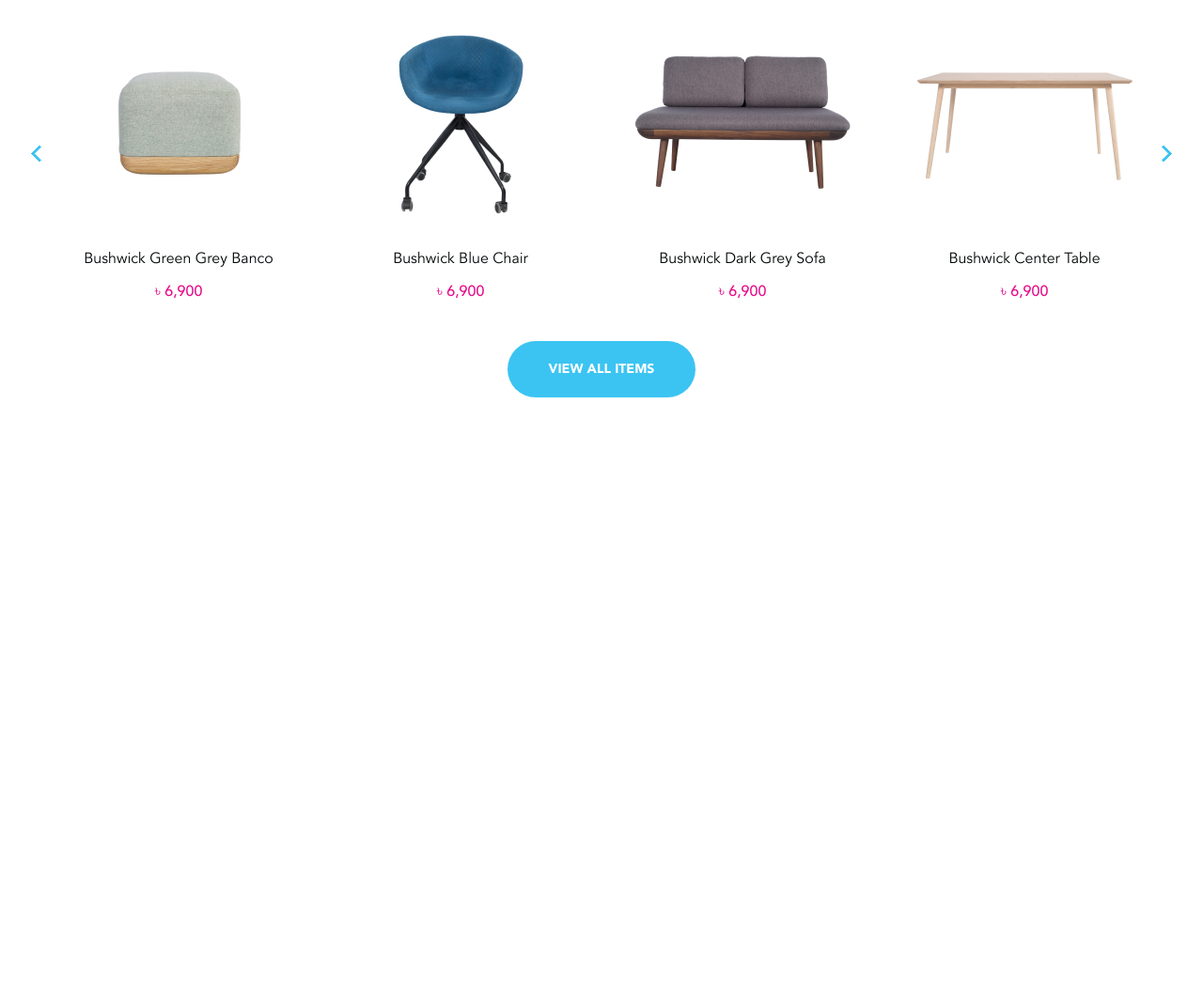
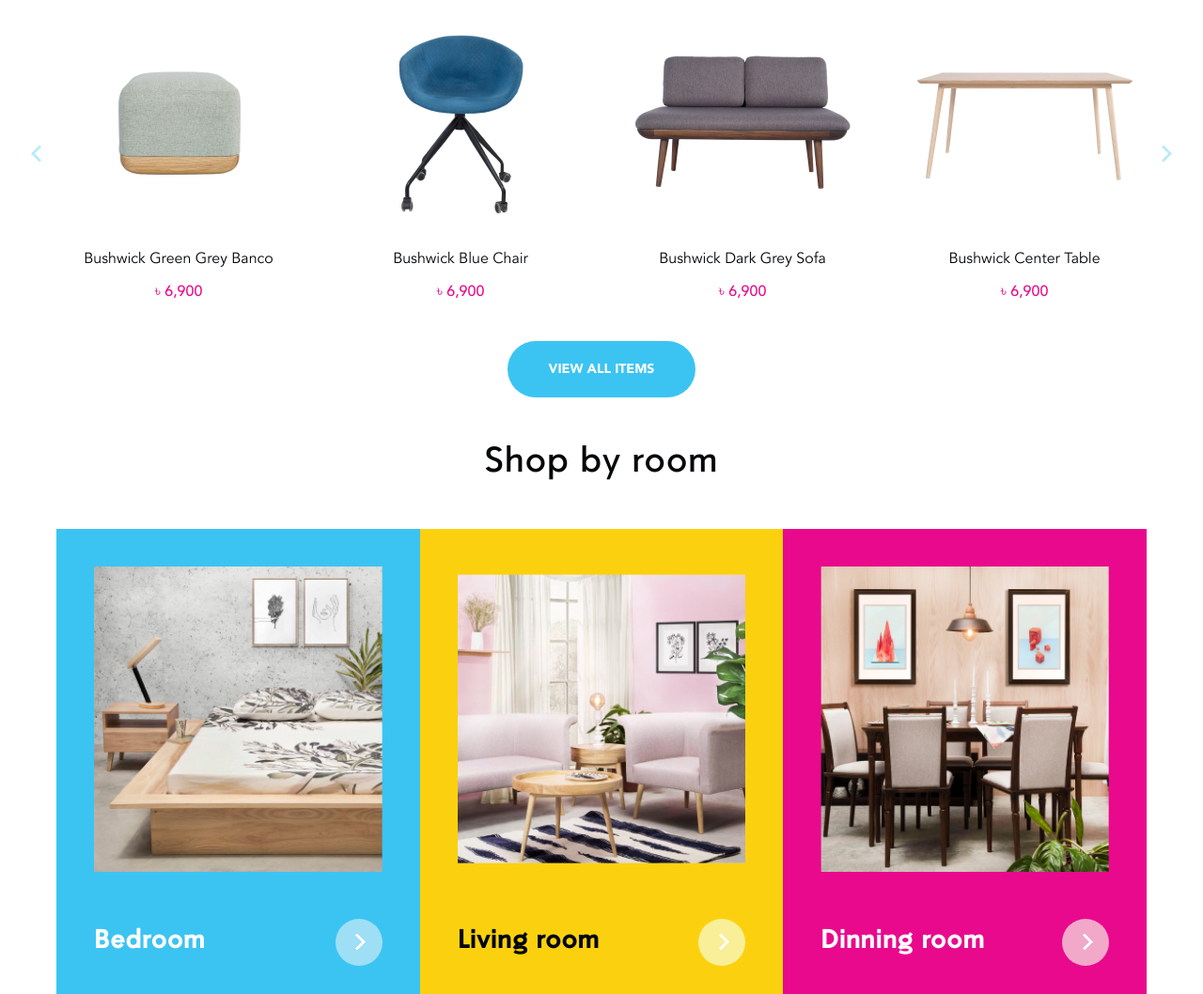
Before and after one commit to Halo-Lab/boilerplate-sass-webpack, a website built with webpack: page src/index.html in a window 1280 px wide. Shown: the part 858-1916 px from the top of the page at 94% size. Before the commit the page ends 1281 px from the top, so only its background shows below. Built offline with nearby package versions, Linux system fonts and the light colour scheme.

Commit message:
Add Shop by room section

```diff
--- a/src/index.html
+++ b/src/index.html
@@ -162,40 +162,51 @@
             <div class="arrival-slider swiper-container">
               <div class="swiper-wrapper">
                 <div class="card swiper-slide">
+                  <a href="/" class="card__link">
                     <div class="card__image">
                       <img src="/public/images/products/banco.jpg" alt="banco image" />
                     </div>
                     <div class="card__body">
-                    <div class="card__title" data-translate="products.BushwickGreenGreyBanco"></div>
+                      <div
+                        class="card__title"
+                        data-translate="products.bushwickGreenGreyBanco"
+                      ></div>
                       <div class="card__price">৳ 6,900</div>
                     </div>
+                  </a>
                 </div>
                 <div class="card swiper-slide">
+                  <a href="/" class="card__link">
                     <div class="card__image">
                       <img src="/public/images/products/chair.jpg" alt="banco image" />
                     </div>
                     <div class="card__body">
-                    <div class="card__title" data-translate="products.BushwickBlueChair"></div>
+                      <div class="card__title" data-translate="products.bushwickBlueChair"></div>
                       <div class="card__price">৳ 6,900</div>
                     </div>
+                  </a>
                 </div>
                 <div class="card swiper-slide">
+                  <a href="/" class="card__link">
                     <div class="card__image">
                       <img src="/public/images/products/sofa.jpg" alt="banco image" />
                     </div>
                     <div class="card__body">
-                    <div class="card__title" data-translate="products.BushwickDarkGreySofa"></div>
+                      <div class="card__title" data-translate="products.bushwickDarkGreySofa"></div>
                       <div class="card__price">৳ 6,900</div>
                     </div>
+                  </a>
                 </div>
                 <div class="card swiper-slide">
+                  <a href="/" class="card__link">
                     <div class="card__image">
                       <img src="/public/images/products/table.jpg" alt="banco image" />
                     </div>
                     <div class="card__body">
-                    <div class="card__title" data-translate="products.BushwickCenterTable"></div>
+                      <div class="card__title" data-translate="products.bushwickCenterTable"></div>
                       <div class="card__price">৳ 6,900</div>
                     </div>
+                  </a>
                 </div>
               </div>
               <div class="arrival-slider-button swiper-button-prev"></div>
@@ -211,6 +222,61 @@
           </div>
         </div>
       </section>
+      <section class="section-shop-by-room">
+        <div class="container">
+          <div class="section-title" data-translate="shopByRoomTitle"></div>
+          <div class="shop-by-room-slider-wrap">
+            <div class="shop-by-room-slider swiper-container">
+              <div class="swiper-wrapper">
+                <div class="swiper-slide">
+                  <a href="/" class="card card--blue card__link">
+                    <div class="card__image">
+                      <img
+                        src="/public/images/categories/bedroom-category-image.jpg"
+                        alt="bedroom category image"
+                      />
+                    </div>
+                    <div class="card__body">
+                      <h4 class="card__title" data-translate="categories.bedroom"></h4>
+                      <div class="card__arrow"></div>
+                    </div>
+                  </a>
+                </div>
+
+                <div class="swiper-slide">
+                  <a href="/" class="card__link card card--yellow">
+                    <div class="card__image">
+                      <img
+                        src="/public/images/categories/living-room-category-image.jpg"
+                        alt="bedroom category image"
+                      />
+                    </div>
+                    <div class="card__body">
+                      <h4 class="card__title" data-translate="categories.livingRoom"></h4>
+                      <div class="card__arrow"></div>
+                    </div>
+                  </a>
+                </div>
+
+                <div class="swiper-slide">
+                  <a href="/" class="card__link card card--pink">
+                    <div class="card__image">
+                      <img
+                        src="/public/images/categories/dinning-room-category-image.jpg"
+                        alt="bedroom category image"
+                      />
+                    </div>
+                    <div class="card__body">
+                      <h4 class="card__title" data-translate="categories.dinningRoom"></h4>
+                      <div class="card__arrow"></div>
+                    </div>
+                  </a>
+                </div>
+              </div>
+            </div>
+          </div>
+        </div>
+      </section>
     </div>
   </body>
 </html>
--- a/src/locales/en/translation.json
+++ b/src/locales/en/translation.json
@@ -25,10 +25,16 @@
   },
   "newArrivalTitle": "New arrival",
   "products": {
-    "BushwickGreenGreyBanco": "Bushwick Green Grey Banco",
-    "BushwickBlueChair": "Bushwick Blue Chair",
-    "BushwickDarkGreySofa": "Bushwick Dark Grey Sofa",
-    "BushwickCenterTable": "Bushwick Center Table"
+    "bushwickGreenGreyBanco": "Bushwick Green Grey Banco",
+    "bushwickBlueChair": "Bushwick Blue Chair",
+    "bushwickDarkGreySofa": "Bushwick Dark Grey Sofa",
+    "bushwickCenterTable": "Bushwick Center Table"
   },
-  "viewAllItemsButton": "view all items"
+  "viewAllItemsButton": "view all items",
+  "categories": {
+    "bedroom": "Bedroom",
+    "livingRoom": "Living room",
+    "dinningRoom": "Dinning room"
+  },
+  "shopByRoomTitle": "Shop by room"
 }
--- a/src/scripts/components/slider.js
+++ b/src/scripts/components/slider.js
@@ -43,4 +43,30 @@ const initNewArrivalSlider = () => {
   });
 };
 
-export { initHeroSlider, initNewArrivalSlider };
+const initShopByRoomSlider = () => {
+  return new Swiper('.shop-by-room-slider', {
+    loop: false,
+    slidesPerView: 3,
+    spaceBetween: 0,
+    breakpoints: {
+      320: {
+        slidesPerView: 1.25
+      },
+      576: {
+        slidesPerView: 2.25,
+        allowTouchMove: true
+      },
+      768: {
+        slidesPerView: 3,
+        allowTouchMove: false
+      }
+    },
+
+    navigation: {
+      nextEl: '.arrival-slider .swiper-button-next',
+      prevEl: '.arrival-slider .swiper-button-prev'
+    }
+  });
+};
+
+export { initHeroSlider, initNewArrivalSlider, initShopByRoomSlider };
--- a/src/scripts/index.js
+++ b/src/scripts/index.js
@@ -1,7 +1,7 @@
 import '../styles/index.scss';
 import i18next from 'i18next';
 import enContent from '../locales/en/translation.json';
-import { initHeroSlider, initNewArrivalSlider } from './components/slider';
+import { initHeroSlider, initNewArrivalSlider, initShopByRoomSlider } from './components/slider';
 
 function updateContent() {
   let element;
@@ -26,3 +26,4 @@ i18next
 
 initHeroSlider();
 initNewArrivalSlider();
+initShopByRoomSlider();
--- a/src/styles/_variables.scss
+++ b/src/styles/_variables.scss
@@ -4,6 +4,7 @@ $color-black: #000000;
 $color-white: #ffffff;
 $color-dark-black: #030708;
 $body-color: $color-dark-black;
+$color-light-pink: #f2a8c9;
 $color-pink: #e9098d;
 $color-lighter-pink: #f60e97;
 $color-medium-pink: #e70f8b;
@@ -14,10 +15,13 @@ $color-medium-blue: #4ecaf3;
 $color-dark-blue: #3bc4f2;
 $color-extra-dark-blue: #0d83a1;
 $color-yellow: #f9d20b;
+$color-yellow-second: #fbd10f;
+$color-light-yellow: #f9ef98;
+$color-dark-yellow: #cdaa2c;
 
 // fonts
 
-$font-title: 'Paloseco';
+$font-title: 'Paloseco', sans-serif;
 
 //grid breakpoints
 
--- a/src/styles/components/_section-arrival.scss
+++ b/src/styles/components/_section-arrival.scss
@@ -1,10 +1,16 @@
 .section-arrival {
-  padding-top: 50px;
+  margin-top: 50px;
   display: flex;
   justify-content: center;
 
   @include media-breakpoint-down(sm) {
-    padding-top: 30px;
+    margin-top: 30px;
+  }
+
+  .section-title {
+    @include media-breakpoint-down(sm) {
+      margin-bottom: 20px;
+    }
   }
 
   .arrival-slider-wrap {
@@ -71,6 +77,10 @@
     }
   }
 
+  .card__link {
+    display: block;
+  }
+
   .card__body {
     text-align: center;
   }
--- /dev/null
+++ b/src/styles/components/_section-shop-by-room.scss
@@ -0,0 +1,209 @@
+.section-shop-by-room {
+  display: flex;
+  justify-content: center;
+  margin-top: 50px;
+
+  @include media-breakpoint-down(sm) {
+    margin-top: 25px;
+  }
+
+  .shop-by-room-slider-wrap {
+    @include media-breakpoint-down(sm) {
+      margin-right: -36px;
+      margin-left: -36px;
+      padding-left: 36px;
+      position: relative;
+      overflow: hidden;
+    }
+
+    @include media-breakpoint-down(xs) {
+      margin-right: -20px;
+      margin-left: -20px;
+      padding-left: 20px;
+    }
+  }
+
+  .shop-by-room-slider {
+    @include media-breakpoint-down(sm) {
+      position: static;
+      overflow: visible;
+    }
+  }
+
+  .card {
+    &--blue {
+      background: $color-dark-blue;
+
+      .card__arrow {
+        background: $color-blue;
+      }
+    }
+
+    &--yellow {
+      background: $color-yellow-second;
+
+      .card__title {
+        color: $color-dark-black;
+      }
+
+      .card__arrow {
+        background: $color-light-yellow;
+      }
+    }
+
+    &--pink {
+      background: $color-pink;
+
+      .card__arrow {
+        background: $color-light-pink;
+      }
+    }
+  }
+
+  .card {
+    &--blue {
+      &:hover .card__arrow {
+        @include media-breakpoint-up(lg) {
+          background: $color-white;
+          color: $color-dark-blue;
+        }
+      }
+
+      &:active,
+      &:focus {
+        .card__arrow {
+          background: $color-extra-dark-blue;
+          color: $color-white;
+        }
+      }
+    }
+
+    &--yellow {
+      &:hover .card__arrow {
+        @include media-breakpoint-up(lg) {
+          background: $color-white;
+          color: $color-yellow-second;
+        }
+      }
+
+      &:active,
+      &:focus {
+        .card__arrow {
+          background: $color-dark-yellow;
+          color: $color-white;
+        }
+      }
+    }
+
+    &--pink {
+      &:hover .card__arrow {
+        @include media-breakpoint-up(lg) {
+          background: $color-white;
+          color: $color-pink;
+        }
+      }
+
+      &:active,
+      &:focus {
+        .card__arrow {
+          background: $color-dark-pink;
+          color: $color-white;
+        }
+      }
+    }
+  }
+
+  .card__link {
+    display: block;
+    padding: 40px 40px 30px;
+
+    @include media-breakpoint-down(md) {
+      padding: 20px;
+    }
+  }
+
+  .card__image {
+    position: relative;
+    width: 100%;
+    height: 0;
+    padding-bottom: 106%;
+    overflow: hidden;
+
+    @include media-breakpoint-down(xs) {
+      padding-bottom: 100%;
+    }
+
+    img {
+      position: absolute;
+      top: 50%;
+      left: 50%;
+      transform: translate(-50%, -50%);
+      width: 100%;
+      height: auto;
+    }
+  }
+
+  .card__body {
+    margin-top: 50px;
+    display: flex;
+    justify-content: space-between;
+    align-items: center;
+    font-size: 26px;
+
+    @include media-breakpoint-down(lg) {
+      @include calcFontSize(768px, 1280px, 18px, 26px);
+    }
+
+    @include media-breakpoint-down(md) {
+      margin-top: 30px;
+    }
+
+    @include media-breakpoint-down(sm) {
+      font-size: 18px;
+    }
+  }
+
+  .card__title {
+    font-family: $font-title;
+    font-size: 1em;
+    line-height: 1.92em;
+    letter-spacing: 1px;
+    color: $color-white;
+
+    @include media-breakpoint-down(sm) {
+      line-height: 1.67em;
+    }
+  }
+
+  .card__arrow {
+    position: relative;
+    display: flex;
+    align-items: center;
+    justify-content: center;
+    width: 1.92em;
+    height: 1.92em;
+    border-radius: 50%;
+    transition: background-color 0.3s;
+    color: $color-white;
+
+    @include media-breakpoint-down(xs) {
+      width: 40px;
+      height: 40px;
+    }
+
+    &:before {
+      content: '';
+      position: absolute;
+      display: block;
+      width: 0.5em;
+      height: 0.5em;
+      box-shadow: inset -3px 0 0 0 currentColor, inset 0 -3px 0 0 currentColor;
+      transform: rotate(-45deg) translate(-1px, -1px);
+
+      @include media-breakpoint-down(xs) {
+        width: 0.6em;
+        height: 0.6em;
+      }
+    }
+  }
+}
--- a/src/styles/index.scss
+++ b/src/styles/index.scss
@@ -1,4 +1,5 @@
 @import './bootstrap';
+@import './mixins/mixins';
 @import '~bootstrap/scss/root';
 @import '~bootstrap/scss/reboot';
 @import './fonts';
@@ -7,6 +8,7 @@
 @import './components/header';
 @import './components/hero';
 @import './components/section-arrival';
+@import './components/section-shop-by-room';
 
 html {
   height: 100%;
@@ -78,6 +80,6 @@ p {
   @include media-breakpoint-down(sm) {
     font-size: 25px;
     line-height: 1.2em;
-    margin-bottom: 0.8em;
+    margin-bottom: 30px;
   }
 }
--- /dev/null
+++ b/src/styles/mixins/_mixins.scss
@@ -0,0 +1,10 @@
+@function strip-unit($value) {
+  @return $value / ($value * 0 + 1);
+}
+
+@mixin calcFontSize($min-vw, $max-vw, $min-font-size, $max-font-size) {
+  font-size: calc(
+    #{$min-font-size} + #{strip-unit($max-font-size - $min-font-size)} *
+      ((100vw - #{$min-vw}) / #{strip-unit($max-vw - $min-vw)})
+  );
+}
```
Also changed, not shown: public/images/categories/bedroom-category-image.jpg (added), public/images/categories/dinning-room-category-image.jpg (added), public/images/categories/living-room-category-image.jpg (added). Lines whose indentation alone changed are shown as unchanged.
